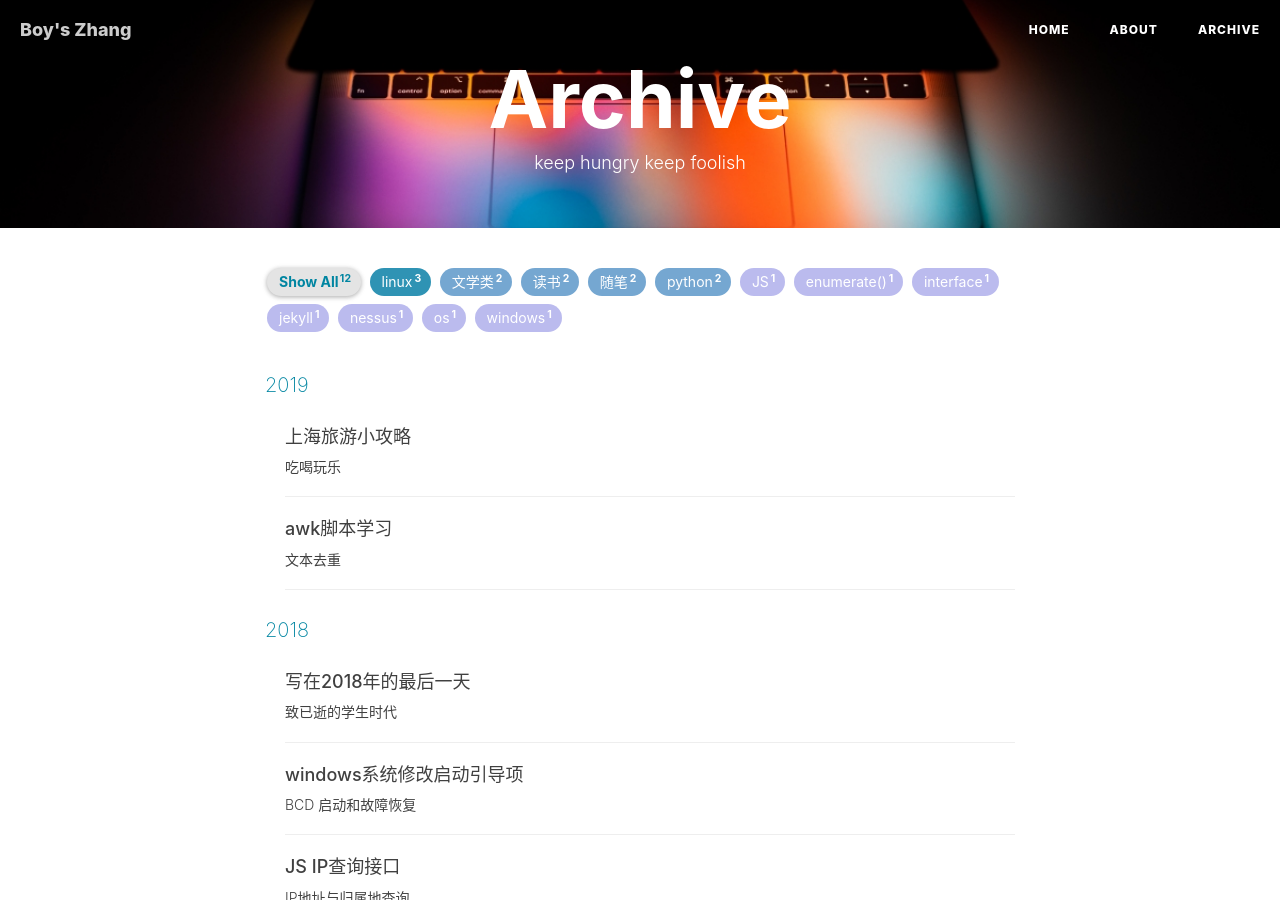
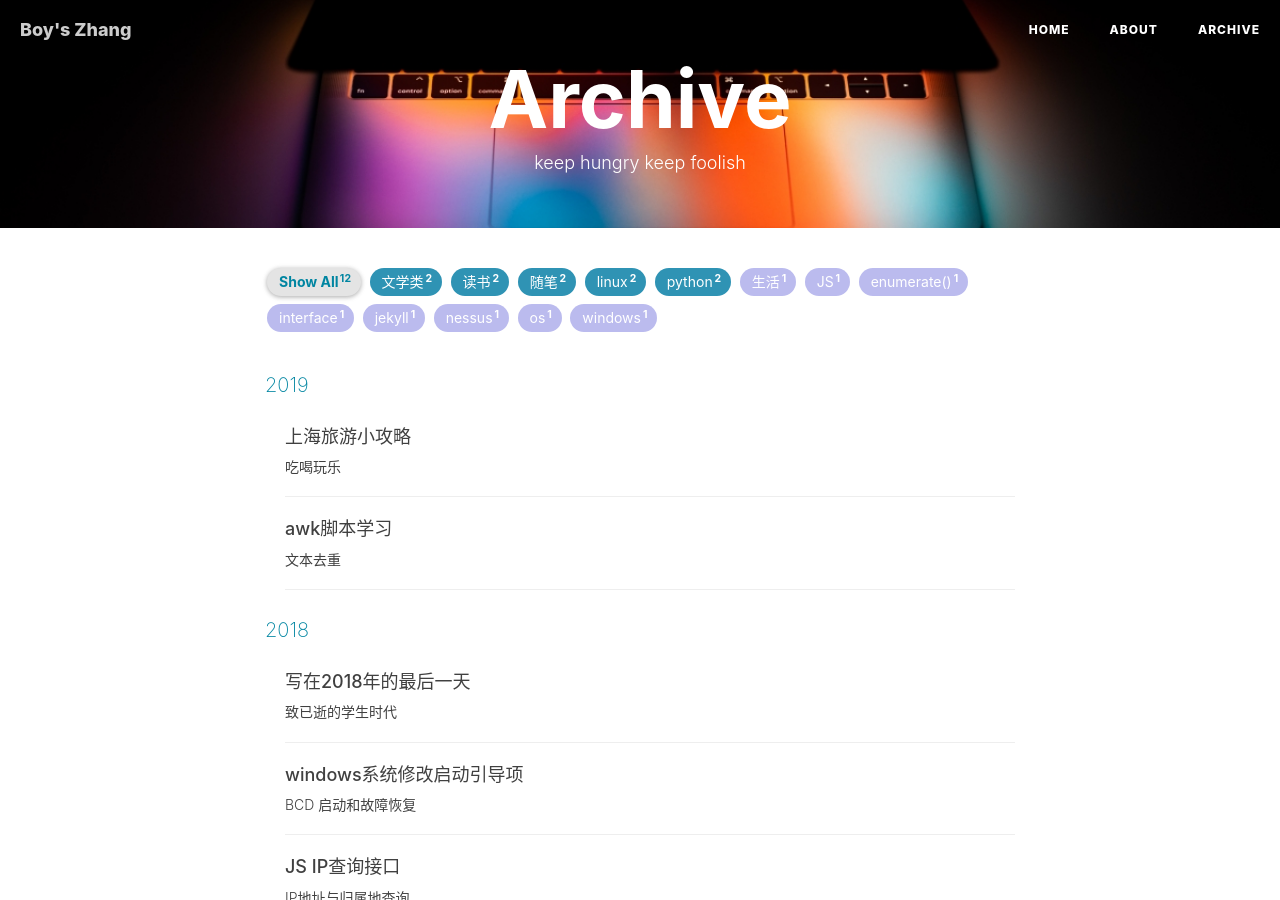
Before and after one commit to playboyzhang/playboyzhang.github.io, a Jekyll site: the page built from archive.html, in a window 1280 px wide and 900 px high. Built offline with Jekyll 4.4.1, drawn with Linux system fonts in a browser that asks for light colours; nearby versions of some CDN libraries; comment, search, counter and statistics services are not loaded.

Commit message:
修改标签代码

```diff
--- a/_posts/2019-01-03-playinshanghai.md
+++ b/_posts/2019-01-03-playinshanghai.md
@@ -6,7 +6,7 @@ date:        2019-01-03
 author:      "Boy's Zhang"
 header-img:  "img/post-bg-shanghai.jpg"
 tags:
-  - linux
+  - 生活
 ---
 
 > 以前在上海逛总是想去哪就去哪，从大学到现在毕业也待了好几年了，趁着这次有个好朋友来上海，总结一下这些年在上海的吃喝玩乐。
```
